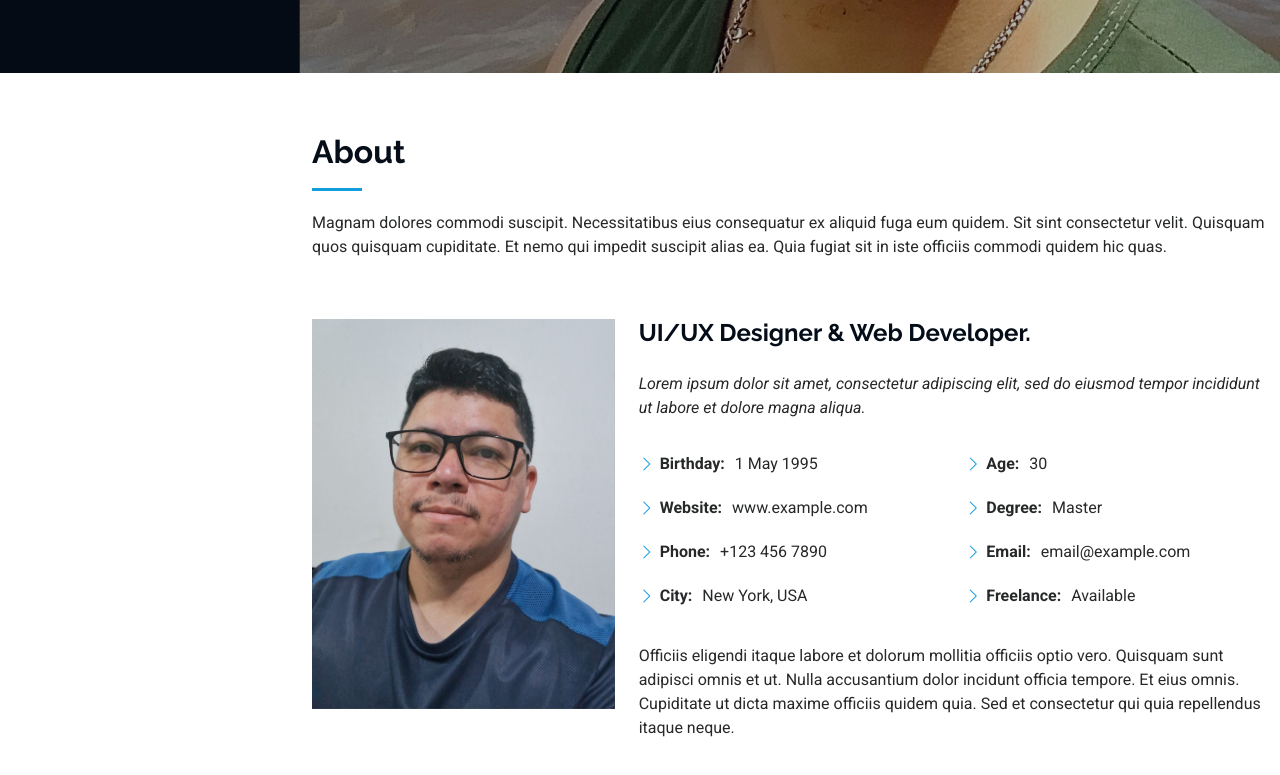
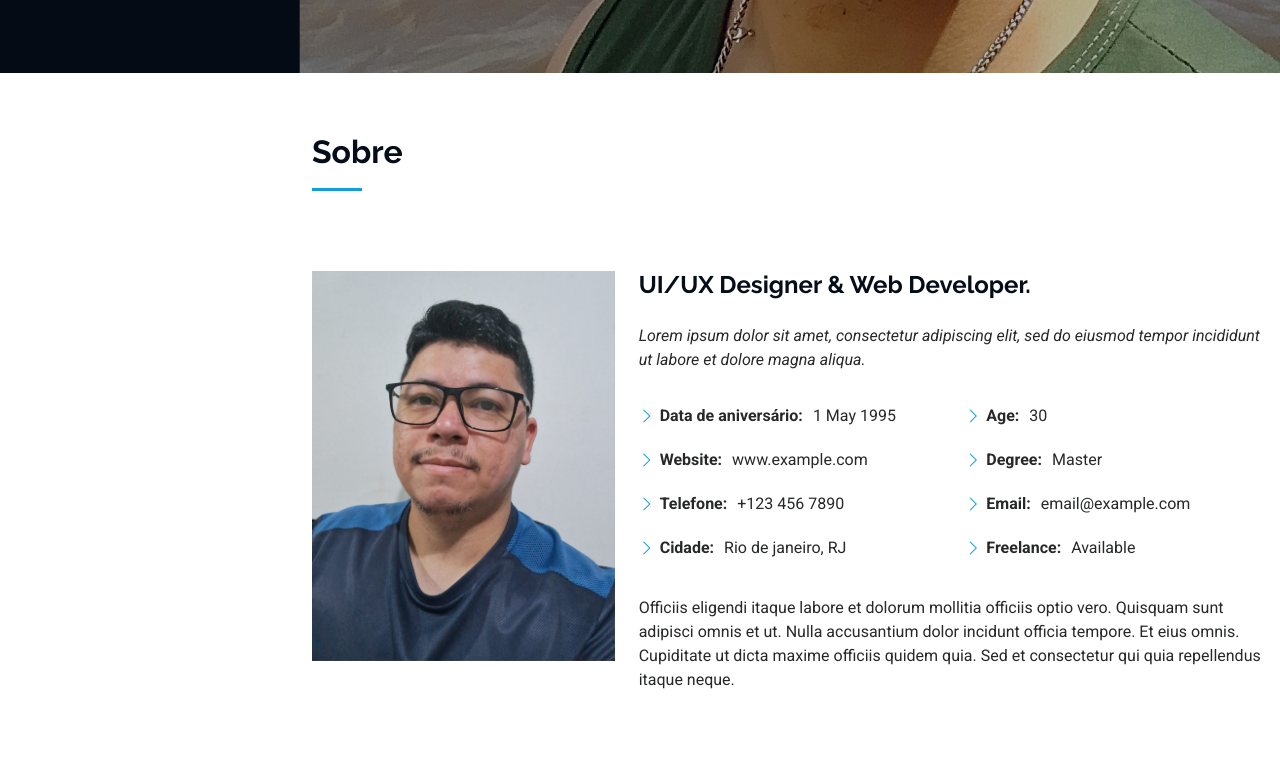
Before and after one commit to Lordbeik/iPortfolio, a plain HTML site: page index.html in a window 1280 px wide. Shown: the part 727-1502 px from the top of the page. Drawn offline with Linux system fonts and the light colour scheme.

Commit message:
Atualizacão da secão Sobre

```diff
--- a/index.html
+++ b/index.html
@@ -108,8 +108,8 @@
 
       <!-- Section Title -->
       <div class="container section-title" data-aos="fade-up">
-        <h2>About</h2>
-        <p>Magnam dolores commodi suscipit. Necessitatibus eius consequatur ex aliquid fuga eum quidem. Sit sint consectetur velit. Quisquam quos quisquam cupiditate. Et nemo qui impedit suscipit alias ea. Quia fugiat sit in iste officiis commodi quidem hic quas.</p>
+        <h2>Sobre</h2>
+
       </div><!-- End Section Title -->
 
       <div class="container" data-aos="fade-up" data-aos-delay="100">
@@ -127,10 +127,10 @@
             <div class="row">
               <div class="col-lg-6">
                 <ul>
-                  <li><i class="bi bi-chevron-right"></i> <strong>Birthday:</strong> <span>1 May 1995</span></li>
+                  <li><i class="bi bi-chevron-right"></i> <strong>Data de aniversário:</strong> <span>1 May 1995</span></li>
                   <li><i class="bi bi-chevron-right"></i> <strong>Website:</strong> <span>www.example.com</span></li>
-                  <li><i class="bi bi-chevron-right"></i> <strong>Phone:</strong> <span>+123 456 7890</span></li>
-                  <li><i class="bi bi-chevron-right"></i> <strong>City:</strong> <span>New York, USA</span></li>
+                  <li><i class="bi bi-chevron-right"></i> <strong>Telefone:</strong> <span>+123 456 7890</span></li>
+                  <li><i class="bi bi-chevron-right"></i> <strong>Cidade:</strong> <span>Rio de janeiro, RJ</span></li>
                 </ul>
               </div>
               <div class="col-lg-6">
```
